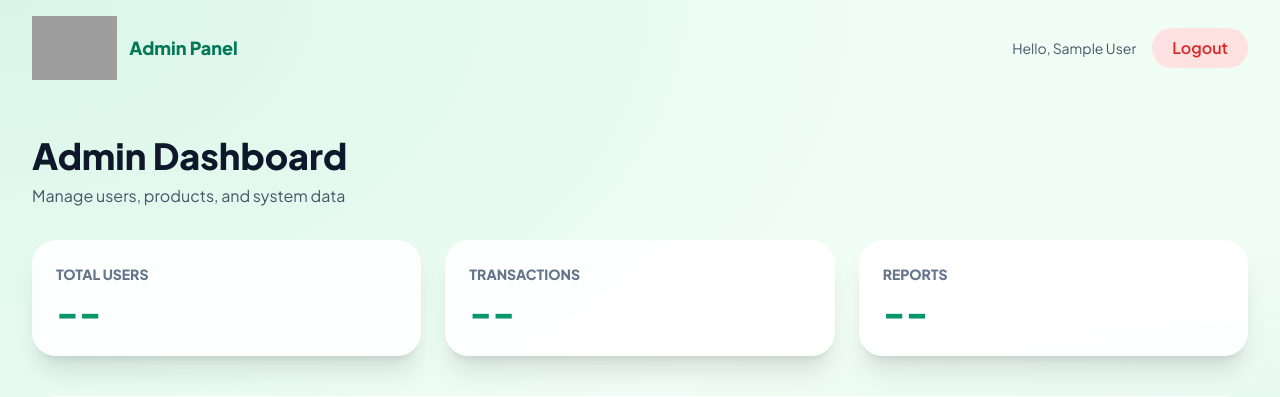
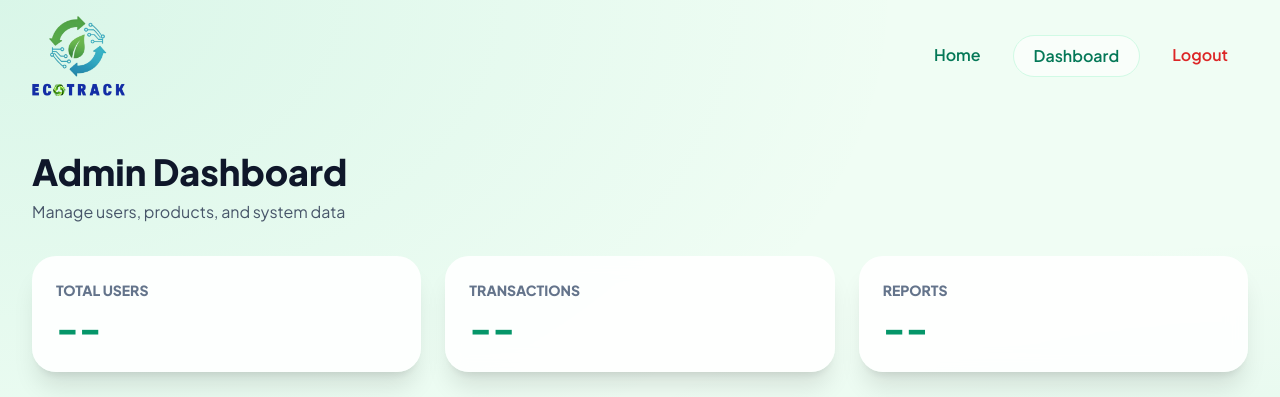
Before and after one commit to raccocoon/ecotrack-part2, a PHP site: page /admin/dashboard.php in a window 1280 px wide. Shown: the top 397 px of the page. Run offline with PHP 8.4, Linux system fonts and the light colour scheme; the visitor is signed in with stand-in values (Sample User, id 1); some libraries are stand-ins or nearby versions; grey boxes are pictures that could not be loaded.

Commit message:
Update header file to match logo location, update dashboard for user and admin to use header and footer

```diff
--- a/admin/dashboard.php
+++ b/admin/dashboard.php
@@ -1,62 +1,18 @@
 <?php
 session_start();
 
-/*
-|--------------------------------------------------------------------------
-| Admin Access Protection
-|--------------------------------------------------------------------------
-*/
-if (!isset($_SESSION["user_id"]) || $_SESSION["user_role"] !== "admin") {
+if (!isset($_SESSION["user_id"])) {
     header("Location: ../login.php");
     exit;
 }
+
+if ($_SESSION["user_role"] !== "admin") {
+    header("Location: ../dashboard.php");
+    exit;
+}
+
+include "../partials/header.php";
 ?>
-<!DOCTYPE html>
-<html lang="en">
-<head>
-    <meta charset="UTF-8">
-    <meta name="viewport" content="width=device-width, initial-scale=1.0">
-    <title>Admin Dashboard | EcoTrack</title>
-
-    <script src="https://cdn.tailwindcss.com"></script>
-    <link href="https://fonts.googleapis.com/css2?family=Plus+Jakarta+Sans:wght@300;400;600;800&display=swap" rel="stylesheet">
-
-    <style>
-        body { font-family: 'Plus Jakarta Sans', sans-serif; }
-        .bg-gradient-mesh {
-            background-color: #f0fdf4;
-            background-image:
-                radial-gradient(at 0% 0%, rgba(16,185,129,0.1) 0, transparent 50%),
-                radial-gradient(at 100% 100%, rgba(5,150,105,0.1) 0, transparent 50%);
-        }
-        .glass {
-            background: rgba(255,255,255,0.9);
-            backdrop-filter: blur(10px);
-        }
-    </style>
-</head>
-
-<body class="bg-gradient-mesh min-h-screen">
-
-<!-- NAV -->
-<nav class="flex justify-between items-center px-8 py-4 max-w-7xl mx-auto">
-    <div class="flex items-center gap-3">
-        <img src="../assets/ecotrack-logo.png" class="h-16" alt="EcoTrack Logo">
-        <span class="font-extrabold text-emerald-700 text-lg">
-            Admin Panel
-        </span>
-    </div>
-
-    <div class="flex items-center gap-4">
-        <span class="text-sm text-slate-600">
-            Hello, <?= htmlspecialchars($_SESSION["user_name"]) ?>
-        </span>
-        <a href="../logout.php"
-           class="px-5 py-2 rounded-full bg-red-100 text-red-600 font-semibold hover:bg-red-200 transition">
-            Logout
-        </a>
-    </div>
-</nav>
 
 <!-- CONTENT -->
 <main class="max-w-7xl mx-auto px-8 py-10">
--- a/partials/header.php
+++ b/partials/header.php
@@ -1,4 +1,5 @@
 <?php
+define("BASE_URL", "/ecotrack-part2/");
 if (session_status() === PHP_SESSION_NONE) {
     session_start();
 }
@@ -31,7 +32,7 @@ body { font-family: 'Plus Jakarta Sans', sans-serif; }
 <!-- NAV -->
 <nav class="flex justify-between items-center px-8 py-4 max-w-7xl mx-auto">
     <a href="index.php">
-        <img src="assets/ecotrack-logo.png" class="h-20">
+        <img src="<?= BASE_URL ?>assets/images/ecotrack-logo.png" class="h-20">
     </a>
 
     <div class="flex gap-3">
@@ -48,10 +49,11 @@ body { font-family: 'Plus Jakarta Sans', sans-serif; }
             Dashboard
         </a>
 
-        <a href="logout.php"
-           class="px-5 py-2 rounded-full font-semibold text-red-600 hover:bg-red-50 transition">
+        <a href="<?= BASE_URL ?>logout.php"
+            class="px-5 py-2 rounded-full font-semibold text-red-600 hover:bg-red-50 transition">
             Logout
         </a>
+
 
     <?php else: ?>
 
```
Also changed, not shown: dashboard.php (+2 -44 lines).
